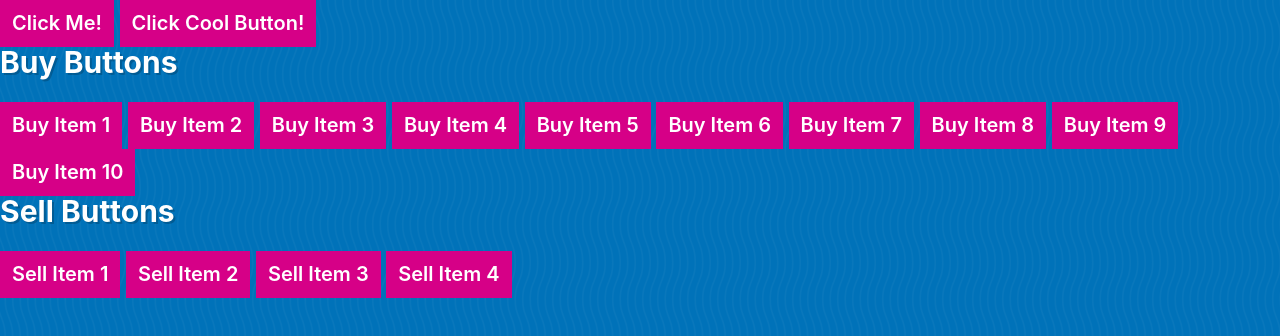
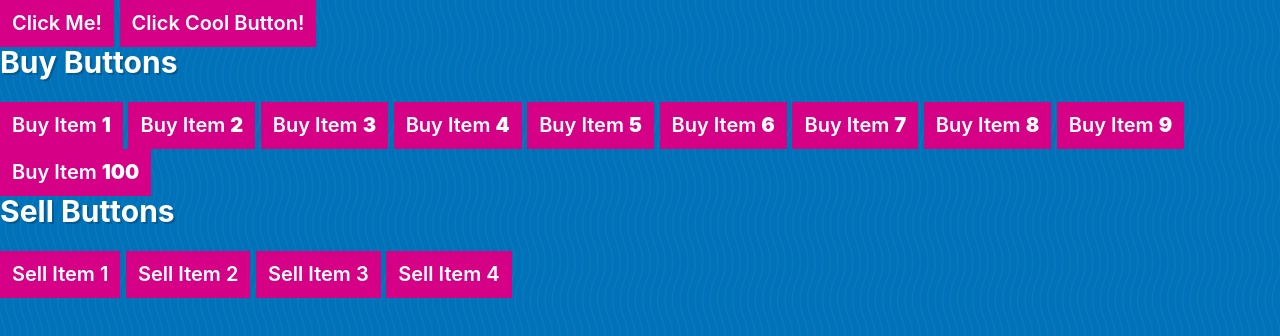
Before and after one commit to hennasingh/beginners-javascript, a website: page exercises/Events/events.html in a window 1280 px wide. Drawn offline with Linux system fonts and the light colour scheme.

Commit message:
studied events propagation/bubbling and handling

```diff
--- /dev/null
+++ b/exercises/Events/events-propagation.js
@@ -0,0 +1,19 @@
+// Listen on multiple buttons
+const buyButtons = document.querySelectorAll('.buy');
+
+function listenBuyButtonClick(event) {
+  const button = event.target;
+  //   console.log(button.textContent);
+  //   console.log('You are buying it!');
+  //   console.log(parseFloat(event.target.dataset.price));
+  console.log(event.target);
+  console.log(event.currentTarget);
+
+  // difference comes in when there are different elements nested inside elements
+  // you are listening to
+  console.log(event.target === event.currentTarget);
+}
+
+buyButtons.forEach(function (buyButton) {
+  buyButton.addEventListener('click', listenBuyButtonClick);
+});
--- a/exercises/Events/events.html
+++ b/exercises/Events/events.html
@@ -14,16 +14,16 @@
     <button class="cool">Click Cool Button!</button>
     <h2>Buy Buttons</h2>
 
-    <button class="buy">Buy Item 1</button>
-    <button class="buy">Buy Item 2</button>
-    <button class="buy">Buy Item 3</button>
-    <button class="buy">Buy Item 4</button>
-    <button class="buy">Buy Item 5</button>
-    <button class="buy">Buy Item 6</button>
-    <button class="buy">Buy Item 7</button>
-    <button class="buy">Buy Item 8</button>
-    <button class="buy">Buy Item 9</button>
-    <button class="buy">Buy Item 10</button>
+    <button data-price="100" class="buy">Buy Item <strong>1</strong></button>
+    <button data-price="200" class="buy">Buy Item <strong>2</strong></button>
+    <button data-price="300" class="buy">Buy Item <strong>3</strong></button>
+    <button data-price="400" class="buy">Buy Item <strong>4</strong></button>
+    <button data-price="500" class="buy">Buy Item <strong>5</strong></button>
+    <button data-price="600" class="buy">Buy Item <strong>6</strong></button>
+    <button data-price="700" class="buy">Buy Item <strong>7</strong></button>
+    <button data-price="800" class="buy">Buy Item <strong>8</strong></button>
+    <button data-price="900" class="buy">Buy Item <strong>9</strong></button>
+    <button data-price="1000" class="buy">Buy Item <strong>100</strong></button>
 
     <h2>Sell Buttons</h2>
 
@@ -32,7 +32,7 @@
     <button class="sell">Sell Item 3</button>
     <button class="sell">Sell Item 4</button>
 
-    <script src="events.js"></script>
+    <script src="events-propagation.js"></script>
 </body>
 
 </html>
```
